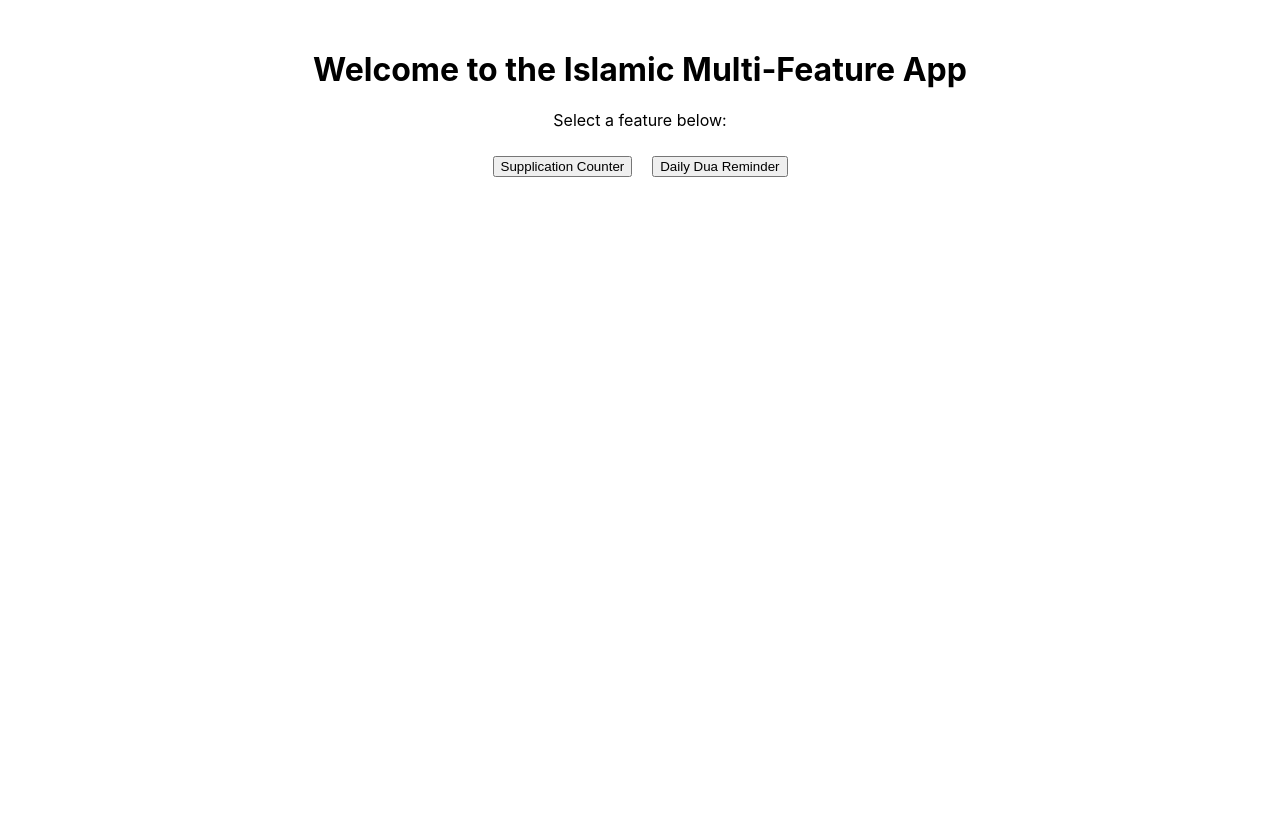
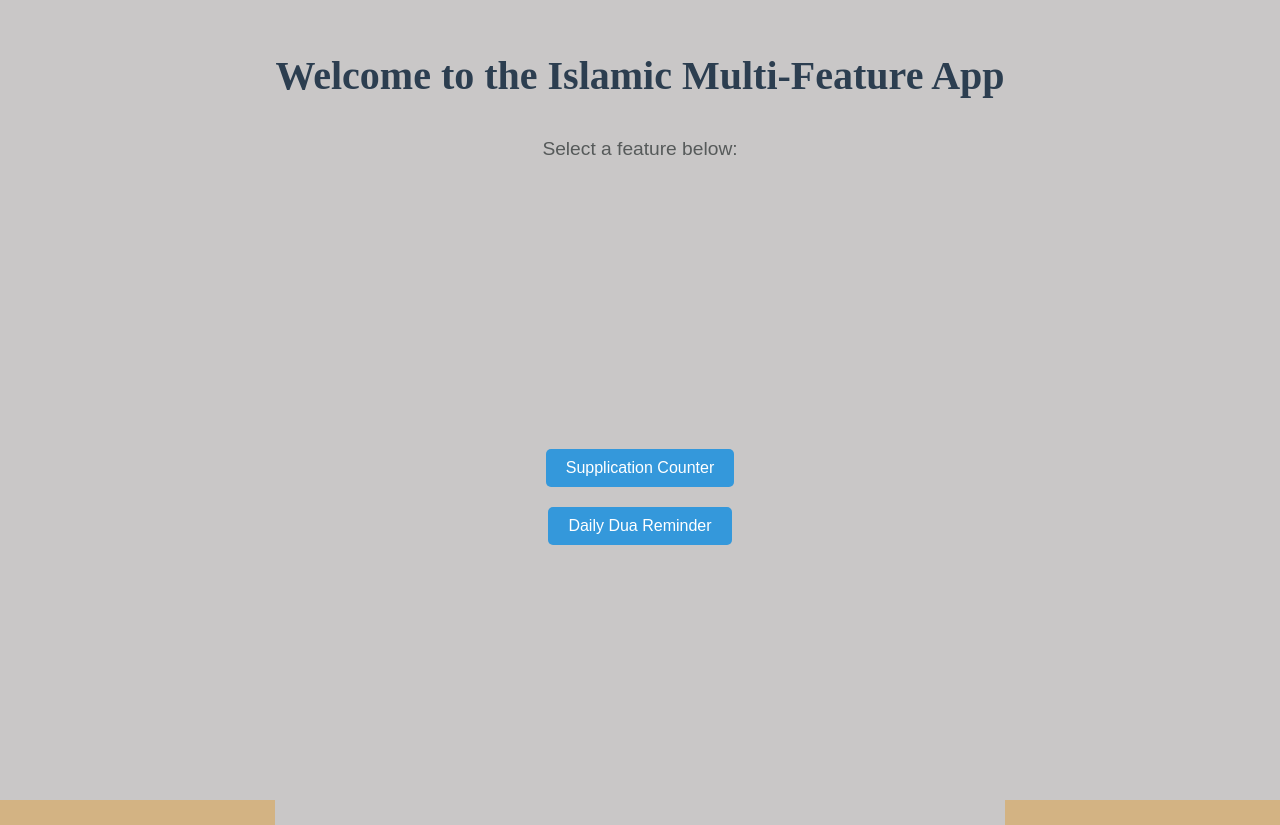
Before and after one commit to akh-mkn/Hackathon-Project-islamic-app-, a React (Create React App) app in the folder frontend/: page / in a window 1280 px wide. Before the commit the page ends 800 px from the top, so only its background shows below. Built offline with nearby package versions, Linux system fonts and the light colour scheme.

Commit message:
Styled the welcome page, improved layout, still need to revist later.

```diff
--- /dev/null
+++ b/frontend/src/components/WelcomePage.css
@@ -0,0 +1,45 @@
+body {
+    font-family: Arial, sans-serif;
+    margin: 0;
+    padding: 0;
+    background-color: #d3b383;
+  }
+
+  div {
+    text-align: center;
+    display: flex;
+    flex-direction: column;
+    align-items: center;
+    justify-content: center;
+    height: 100vh; /* Full height of the viewport */
+    background-color: #c9c7c7;
+  }
+
+  h1 {
+    margin-bottom: 20px;
+    font-size: 2.5em;
+    color: #2c3e50;
+    font-family: cursive;
+  }
+
+  p {
+    margin-bottom: 10px;
+    font-size: 1.2em;
+    color: #565a5a;
+  }
+
+  button {
+    margin: 10px;
+    padding: 10px 20px;
+    font-size: 1em;
+    color: white;
+    background-color: #3498db;
+    border: none;
+    border-radius: 5px;
+    cursor: pointer;
+    transition: background-color 0.3s ease;
+  }
+
+  button:hover {
+    background-color: #2980b9;
+  }
--- a/frontend/src/components/WelcomePage.js
+++ b/frontend/src/components/WelcomePage.js
@@ -1,5 +1,6 @@
 import React from "react";
 import { Link } from "react-router-dom";
+import './WelcomePage.css';
 
 function WelcomePage() {
     return (
```
